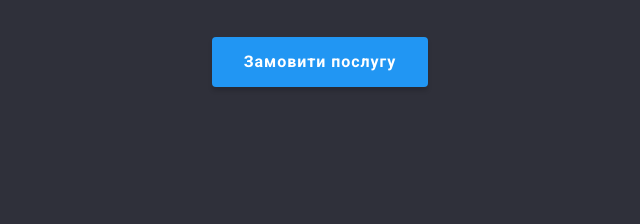
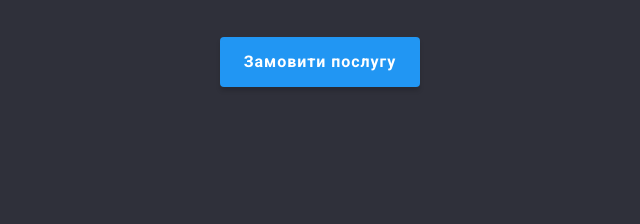
Before and after one commit to Marian-Makarevych/web-studio2.0, a plain HTML site: page index.html in a window 1280 px wide. Shown: the part 404-628 px from the top of the page, 320-960 px from the left. Drawn offline with nearby package versions, Linux system fonts and the light colour scheme.

Commit message:
fix some bugs

```diff
--- a/css/style.css
+++ b/css/style.css
@@ -154,8 +154,11 @@ body {
   margin-left: auto;
   margin-right: auto;
   margin-top: 40px;
-  width: 216px;
-  height: 50px;
+  padding-top: 10px;
+  padding-bottom: 10px;
+  padding-left: 24px;
+  padding-right: 24px;
+  text-align: center;
   background-color: var(--color-action);
   color: var(--color-white);
   box-shadow: 0px 4px 4px rgba(0, 0, 0, 0.15);
@@ -240,10 +243,11 @@ body {
 .team__list {
   display: flex;
   gap: 30px;
+  margin-top: 50px;
 }
 
 .team__item {
-  margin-top: 50px;
+
   width: 270px;
   height: 368px;
   background-color: var(--color-white);
@@ -348,7 +352,7 @@ Portfolio Page
 /* Footer */
 
 footer {
-  height: 251px;
+  padding-bottom: 60px;
   padding-top: 60px;
   background-color: var(--color-background-dark);
 }
```
